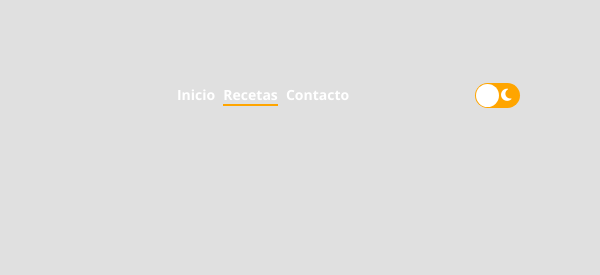
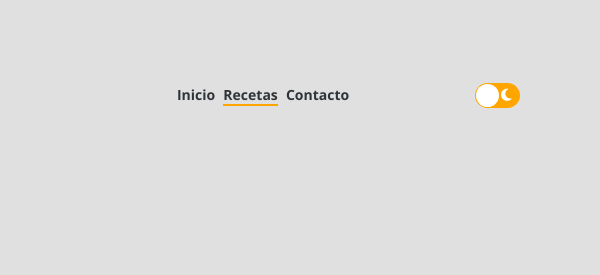
Before and after one commit to Diegomrb/tfrita, a plain HTML site: page recetas.html in a window 768 px wide. Shown: the top 275 px of the page, 168-768 px from the left. Drawn offline with nearby package versions, Linux system fonts and the light colour scheme.

Commit message:
changed styles

```diff
--- a/estilos.css
+++ b/estilos.css
@@ -171,14 +171,14 @@ nav {
 }
 
 nav a {
-  color: white;
+  color: #2f3439;
   font-weight: 600;
   border-bottom: 2px transparent solid;
   transition: 0.4s;
 }
 
 nav a:hover {
-  color: white;
+  color: #2f3439;
   border-bottom: 2px orange solid;
 }
 
@@ -545,6 +545,13 @@ footer a {
     max-width: 1200px;
   }
 
+  nav a {
+    color: white;
+  }
+  .active {
+    color: white;
+  }
+
   #v_modal {
     width: 60%;
     font-size: 1em;
@@ -859,6 +866,13 @@ input[type="submit"]:hover {
     display: inline-block;
   }
 
+  nav a {
+    color: #2f3439;
+  }
+  .active {
+    color: #2f3439;
+  }
+
   .textoform {
     display: none;
   }
```
